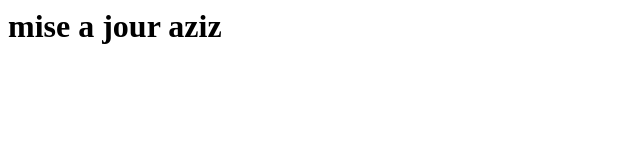
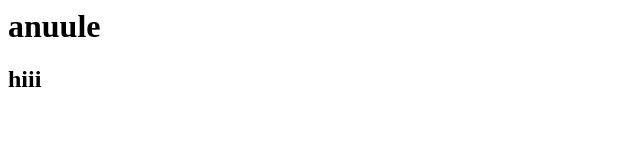
Before and after one commit to Abdellazizhammami/cinematheque, a plain HTML site: page index.html in a window 1280 px wide. Shown: the whole page, without its empty margins (0-640 px from the left). Drawn offline with Linux system fonts and the light colour scheme.

Commit message:
modifarij

```diff
--- a/index.html
+++ b/index.html
@@ -3,6 +3,7 @@
 	<title>cinematheque</title>
 </head>
 <body>
-	<h1>mise a jour aziz</h1>
+	<h1>anuule </h1>
+	<h2>hiii</h2>
 </body>
 </html>
```
